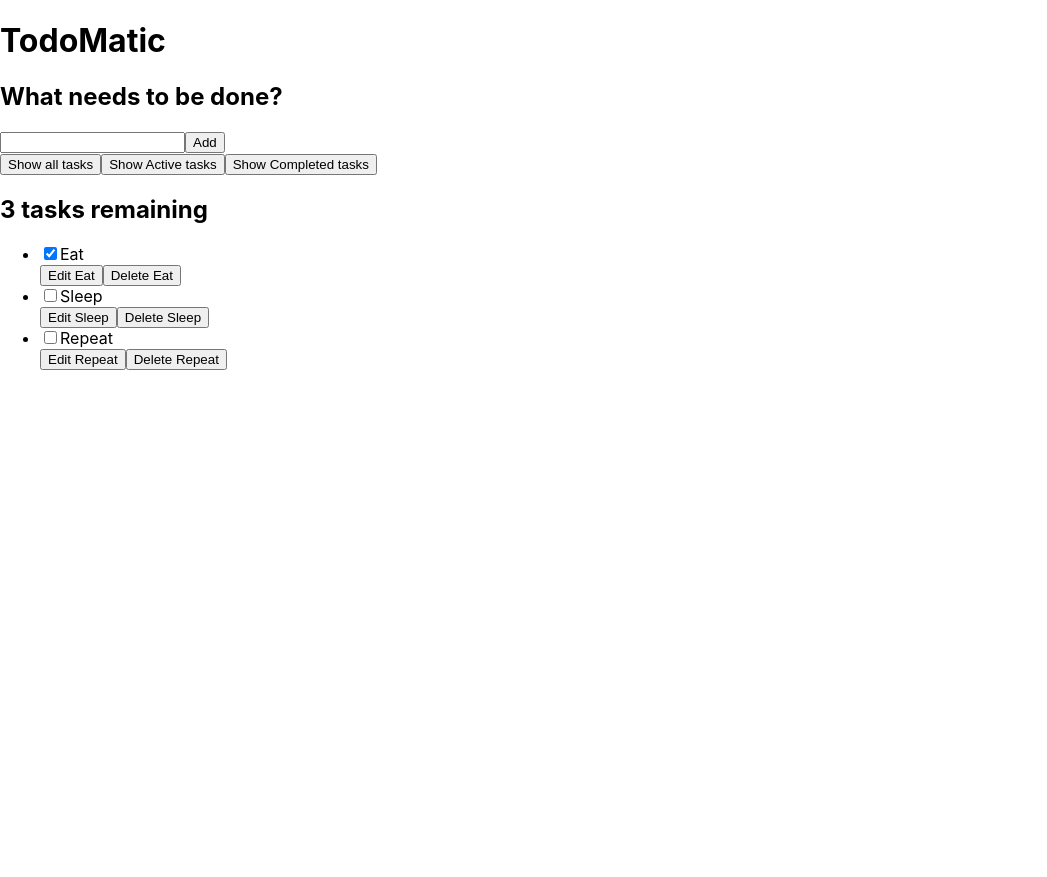
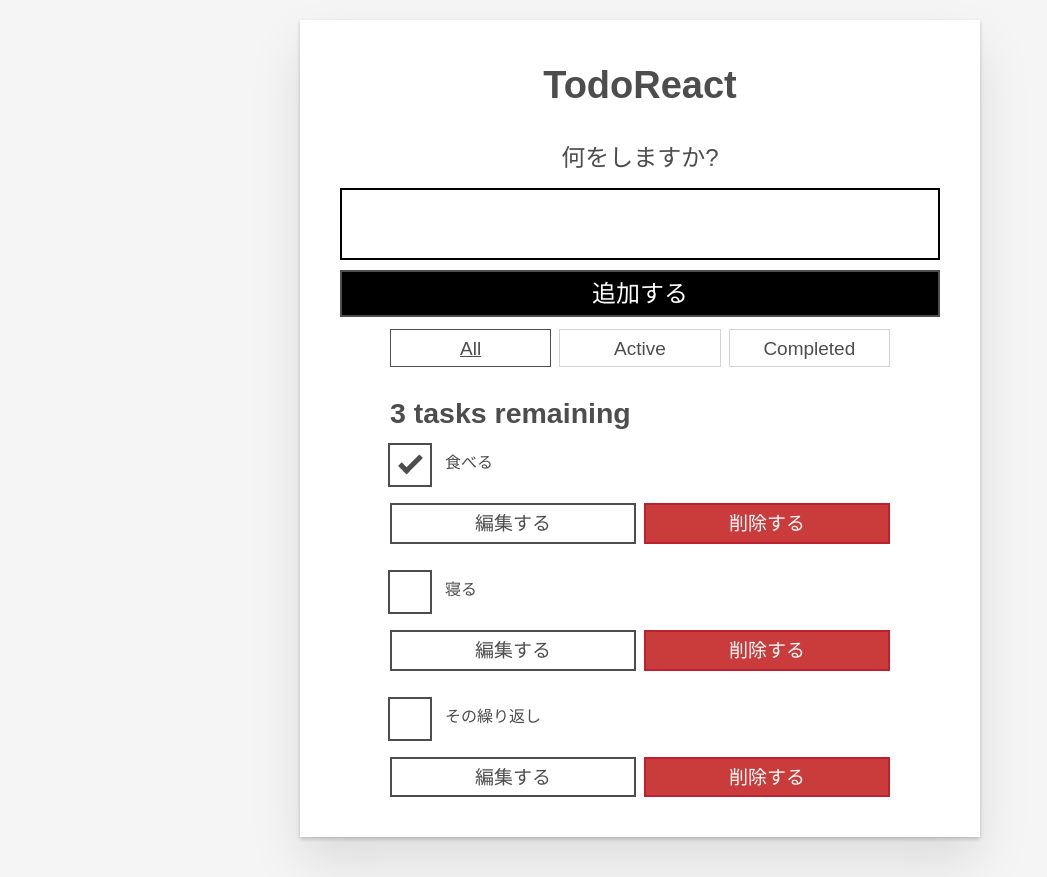
Before and after one commit to yuna096740/React_lesson, a React (Create React App) app: page / in a window 1280 px wide. Shown: the whole page, without its empty margins (0-1047 px from the left). Before the commit the page ends 800 px from the top, so only its background shows below. Built offline with nearby package versions, Linux system fonts and the light colour scheme.

Commit message:
[add] css

```diff
--- a/src/App.js
+++ b/src/App.js
@@ -1,11 +1,11 @@
 function App(props) {
   return (
     <div className="todoapp stack-large">
-      <h1>TodoMatic</h1>
+      <h1>TodoReact</h1>
       <form>
         <h2 className="label-wrapper">
           <label htmlFor="new-todo-input" className="label__lg">
-            What needs to be done?
+          何をしますか?
           </label>
         </h2>
         <input
@@ -16,7 +16,7 @@
           autoComplete="off"
         />
         <button type="submit" className="btn btn__primary btn__lg">
-          Add
+          追加する
         </button>
       </form>
       <div className="filters btn-group stack-exception">
@@ -45,15 +45,15 @@
           <div className="c-cb">
             <input id="todo-0" type="checkbox" defaultChecked={true} />
             <label className="todo-label" htmlFor="todo-0">
-              Eat
+              食べる
             </label>
           </div>
           <div className="btn-group">
             <button type="button" className="btn">
-              Edit <span className="visually-hidden">Eat</span>
+              編集する <span className="visually-hidden">Eat</span>
             </button>
             <button type="button" className="btn btn__danger">
-              Delete <span className="visually-hidden">Eat</span>
+              削除する <span className="visually-hidden">Eat</span>
             </button>
           </div>
         </li>
@@ -61,15 +61,15 @@
           <div className="c-cb">
             <input id="todo-1" type="checkbox" />
             <label className="todo-label" htmlFor="todo-1">
-              Sleep
+              寝る
             </label>
           </div>
           <div className="btn-group">
             <button type="button" className="btn">
-              Edit <span className="visually-hidden">Sleep</span>
+              編集する <span className="visually-hidden">Sleep</span>
             </button>
             <button type="button" className="btn btn__danger">
-              Delete <span className="visually-hidden">Sleep</span>
+              削除する <span className="visually-hidden">Sleep</span>
             </button>
           </div>
         </li>
@@ -77,15 +77,15 @@
           <div className="c-cb">
             <input id="todo-2" type="checkbox" />
             <label className="todo-label" htmlFor="todo-2">
-              Repeat
+              その繰り返し
             </label>
           </div>
           <div className="btn-group">
             <button type="button" className="btn">
-              Edit <span className="visually-hidden">Repeat</span>
+              編集する <span className="visually-hidden">Repeat</span>
             </button>
             <button type="button" className="btn btn__danger">
-              Delete <span className="visually-hidden">Repeat</span>
+              削除する <span className="visually-hidden">Repeat</span>
             </button>
           </div>
         </li>
--- a/src/index.css
+++ b/src/index.css
@@ -11,3 +11,299 @@
   font-family: source-code-pro, Menlo, Monaco, Consolas, 'Courier New',
     monospace;
 }
+/* RESETS */
+*,
+*::before,
+*::after {
+  box-sizing: border-box;
+}
+*:focus {
+  outline: 3px dashed #228bec;
+  outline-offset: 0;
+}
+html {
+  font: 62.5% / 1.15 sans-serif;
+}
+h1,
+h2 {
+  margin-bottom: 0;
+}
+ul {
+  list-style: none;
+  padding: 0;
+}
+button {
+  border: none;
+  margin: 0;
+  padding: 0;
+  width: auto;
+  overflow: visible;
+  background: transparent;
+  color: inherit;
+  font: inherit;
+  line-height: normal;
+  -webkit-font-smoothing: inherit;
+  -moz-osx-font-smoothing: inherit;
+  -webkit-appearance: none;
+}
+button::-moz-focus-inner {
+  border: 0;
+}
+button,
+input,
+optgroup,
+select,
+textarea {
+  font-family: inherit;
+  font-size: 100%;
+  line-height: 1.15;
+  margin: 0;
+}
+button,
+input {
+  overflow: visible;
+}
+input[type="text"] {
+  border-radius: 0;
+}
+body {
+  width: 100%;
+  max-width: 68rem;
+  margin: 0 auto;
+  font:
+    1.6rem/1.25 Arial,
+    sans-serif;
+  background-color: #f5f5f5;
+  color: #4d4d4d;
+}
+@media screen and (min-width: 620px) {
+  body {
+    font-size: 1.9rem;
+    line-height: 1.31579;
+  }
+}
+/*END RESETS*/
+/* GLOBAL STYLES */
+.form-group > input[type="text"] {
+  display: inline-block;
+  margin-top: 0.4rem;
+}
+.btn {
+  padding: 0.8rem 1rem 0.7rem;
+  border: 0.2rem solid #4d4d4d;
+  cursor: pointer;
+  text-transform: capitalize;
+}
+.btn.toggle-btn {
+  border-width: 1px;
+  border-color: #d3d3d3;
+}
+.btn.toggle-btn[aria-pressed="true"] {
+  text-decoration: underline;
+  border-color: #4d4d4d;
+}
+.btn__danger {
+  color: #fff;
+  background-color: #ca3c3c;
+  border-color: #bd2130;
+}
+.btn__filter {
+  border-color: lightgrey;
+}
+.btn__primary {
+  color: #fff;
+  background-color: #000;
+}
+.btn-group {
+  display: flex;
+  justify-content: space-between;
+}
+.btn-group > * {
+  flex: 1 1 49%;
+}
+.btn-group > * + * {
+  margin-left: 0.8rem;
+}
+.label-wrapper {
+  margin: 0;
+  flex: 0 0 100%;
+  text-align: center;
+}
+.visually-hidden {
+  position: absolute !important;
+  height: 1px;
+  width: 1px;
+  overflow: hidden;
+  clip: rect(1px 1px 1px 1px);
+  clip: rect(1px, 1px, 1px, 1px);
+  white-space: nowrap;
+}
+[class*="stack"] > * {
+  margin-top: 0;
+  margin-bottom: 0;
+}
+.stack-small > * + * {
+  margin-top: 1.25rem;
+}
+.stack-large > * + * {
+  margin-top: 2.5rem;
+}
+@media screen and (min-width: 550px) {
+  .stack-small > * + * {
+    margin-top: 1.4rem;
+  }
+  .stack-large > * + * {
+    margin-top: 2.8rem;
+  }
+}
+.stack-exception {
+  margin-top: 1.2rem;
+}
+/* END GLOBAL STYLES */
+.todoapp {
+  background: #fff;
+  margin: 2rem 0 4rem 0;
+  padding: 1rem;
+  position: relative;
+  box-shadow:
+    0 2px 4px 0 rgba(0, 0, 0, 0.2),
+    0 2.5rem 5rem 0 rgba(0, 0, 0, 0.1);
+}
+@media screen and (min-width: 550px) {
+  .todoapp {
+    padding: 4rem;
+  }
+}
+.todoapp > * {
+  max-width: 50rem;
+  margin-left: auto;
+  margin-right: auto;
+}
+.todoapp > form {
+  max-width: 100%;
+}
+.todoapp > h1 {
+  display: block;
+  max-width: 100%;
+  text-align: center;
+  margin: 0;
+  margin-bottom: 1rem;
+}
+.label__lg {
+  line-height: 1.01567;
+  font-weight: 300;
+  padding: 0.8rem;
+  margin-bottom: 1rem;
+  text-align: center;
+}
+.input__lg {
+  padding: 2rem;
+  border: 2px solid #000;
+}
+.input__lg:focus {
+  border-color: #4d4d4d;
+  box-shadow: inset 0 0 0 2px;
+}
+[class*="__lg"] {
+  display: inline-block;
+  width: 100%;
+  font-size: 1.9rem;
+}
+[class*="__lg"]:not(:last-child) {
+  margin-bottom: 1rem;
+}
+@media screen and (min-width: 620px) {
+  [class*="__lg"] {
+    font-size: 2.4rem;
+  }
+}
+.filters {
+  width: 100%;
+  margin: unset auto;
+}
+/* Todo item styles */
+.todo {
+  display: flex;
+  flex-direction: row;
+  flex-wrap: wrap;
+}
+.todo > * {
+  flex: 0 0 100%;
+}
+.todo-text {
+  width: 100%;
+  min-height: 4.4rem;
+  padding: 0.4rem 0.8rem;
+  border: 2px solid #565656;
+}
+.todo-text:focus {
+  box-shadow: inset 0 0 0 2px;
+}
+/* CHECKBOX STYLES */
+.c-cb {
+  box-sizing: border-box;
+  font-family: Arial, sans-serif;
+  -webkit-font-smoothing: antialiased;
+  font-weight: 400;
+  font-size: 1.6rem;
+  line-height: 1.25;
+  display: block;
+  position: relative;
+  min-height: 44px;
+  padding-left: 40px;
+  clear: left;
+}
+.c-cb > label::before,
+.c-cb > input[type="checkbox"] {
+  box-sizing: border-box;
+  top: -2px;
+  left: -2px;
+  width: 44px;
+  height: 44px;
+}
+.c-cb > input[type="checkbox"] {
+  -webkit-font-smoothing: antialiased;
+  cursor: pointer;
+  position: absolute;
+  z-index: 1;
+  margin: 0;
+  opacity: 0;
+}
+.c-cb > label {
+  font-size: inherit;
+  font-family: inherit;
+  line-height: inherit;
+  display: inline-block;
+  margin-bottom: 0;
+  padding: 8px 15px 5px;
+  cursor: pointer;
+  touch-action: manipulation;
+}
+.c-cb > label::before {
+  content: "";
+  position: absolute;
+  border: 2px solid currentColor;
+  background: transparent;
+}
+.c-cb > input[type="checkbox"]:focus + label::before {
+  border-width: 4px;
+  outline: 3px dashed #228bec;
+}
+.c-cb > label::after {
+  box-sizing: content-box;
+  content: "";
+  position: absolute;
+  top: 11px;
+  left: 9px;
+  width: 18px;
+  height: 7px;
+  transform: rotate(-45deg);
+  border: solid;
+  border-width: 0 0 5px 5px;
+  border-top-color: transparent;
+  opacity: 0;
+  background: transparent;
+}
+.c-cb > input[type="checkbox"]:checked + label::after {
+  opacity: 1;
+}
```
